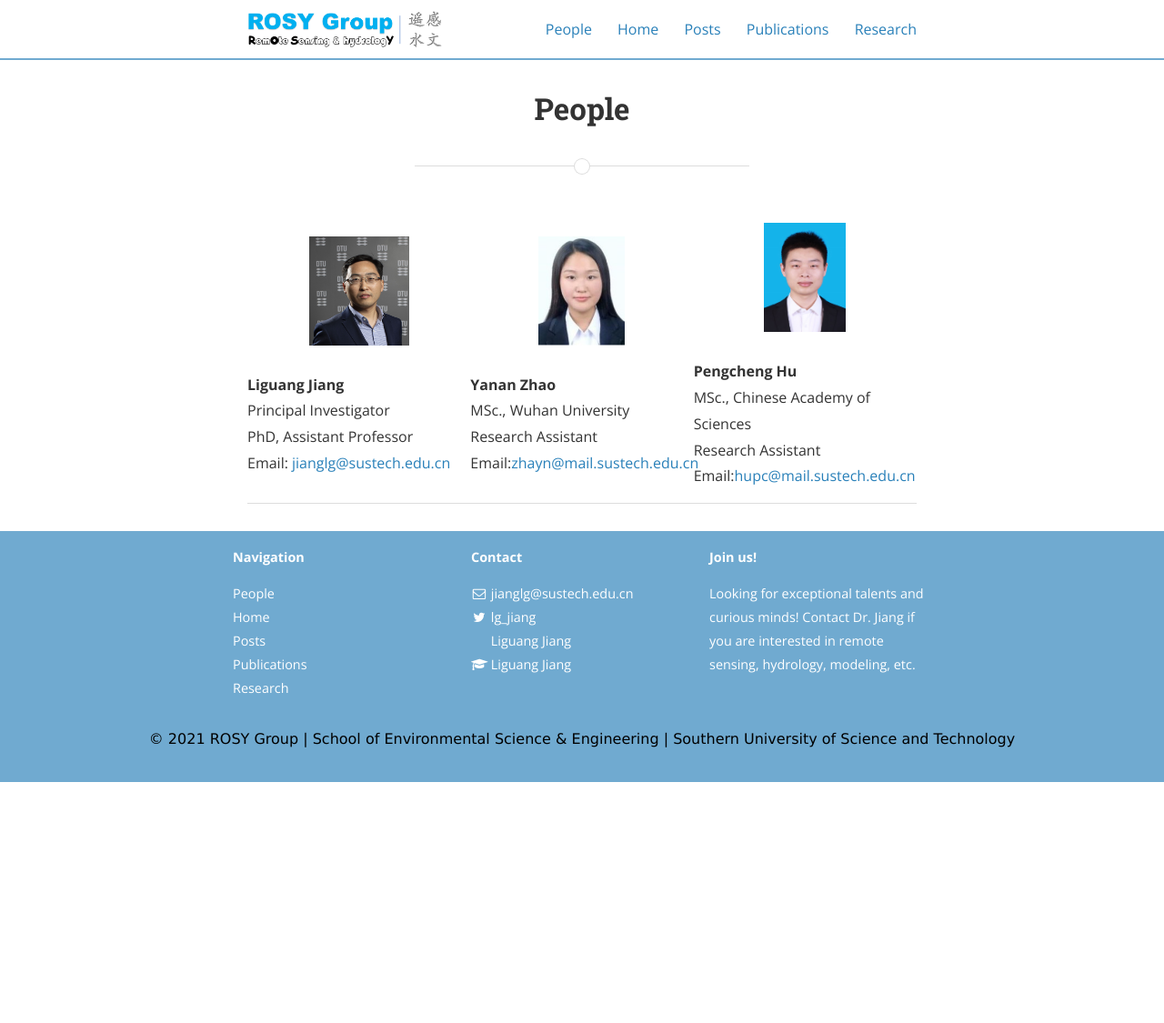
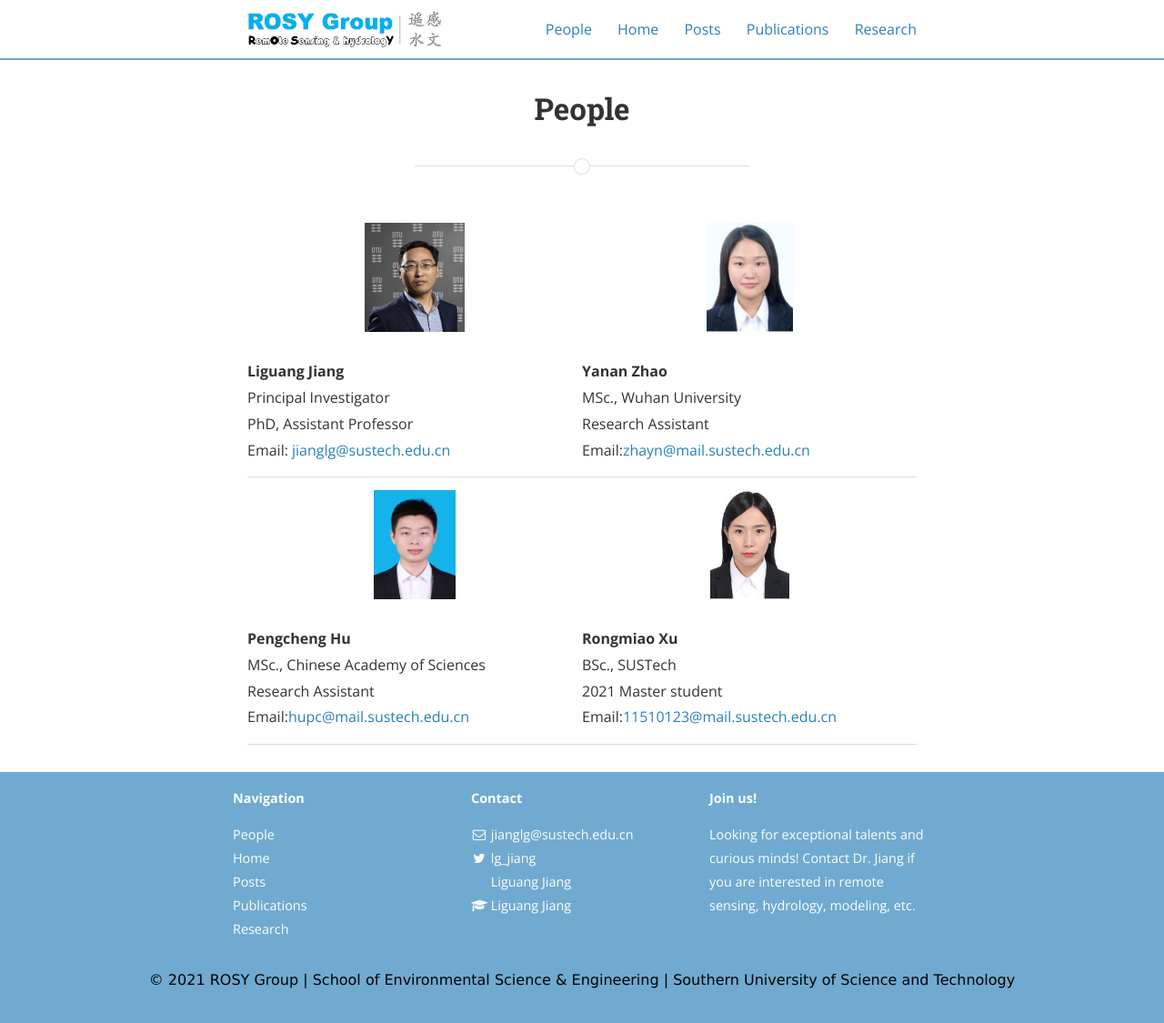
Before and after one commit to 12530/rshydro, a Jekyll site: the page built from People.md, in a window 1280 px wide and 1125 px high. Shown: the whole window at 91% size. Built offline with Jekyll 4.4.1, drawn with Linux system fonts in a browser that asks for light colours; nearby versions of some CDN libraries.

Commit message:
Update People.md

```diff
--- a/People.md
+++ b/People.md
@@ -32,7 +32,11 @@ main_nav: true
     <td><img src="/assets/Liguang.jpg" alt="姜丽光" style="width:110px;height:120px;"> <br><b>Liguang Jiang</b> <br>Principal Investigator<br>PhD, Assistant Professor<br>
     Email: <a href="mailto:jianglg@sustech.edu.cn">jianglg@sustech.edu.cn</a></td>
     <td><img src="/assets/Yanan.png" alt="赵亚楠" style="width:95px;height:120px;"> <br><b>Yanan Zhao</b> <br>MSc., Wuhan University<br>Research Assistant<br> Email:<a href="mailto:zhayn@mail.sustech.edu.cn">zhayn@mail.sustech.edu.cn</a></td>
+
+  </tr>
+  <tr>
     <td><img src="/assets/Pengcheng.jpg" alt="胡鹏程" style="width:90px;height:120px;"> <br><b>Pengcheng Hu</b><br>MSc., Chinese Academy of Sciences <br>Research Assistant<br> Email:<a href="mailto:hupc@mail.sustech.edu.cn">hupc@mail.sustech.edu.cn</a></td>
+      <td><img src="/assets/Rongmiao.PNG" alt="徐荣苗" style="width:90px;height:120px;"> <br><b>Rongmiao Xu</b><br>BSc., SUSTech <br>2021 Master student<br> Email:<a href="mailto:11510123@mail.sustech.edu.cn">11510123@mail.sustech.edu.cn</a></td>
   </tr>
 
 </table>
```
